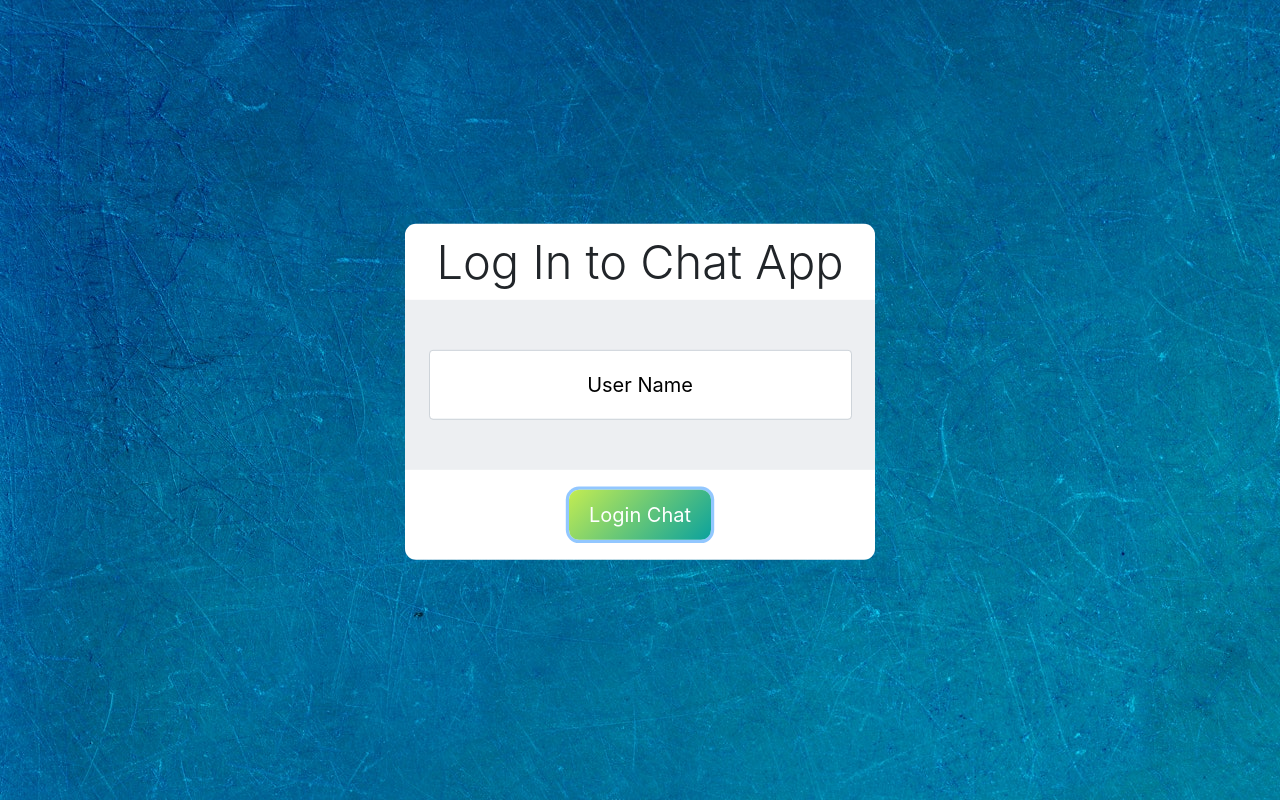
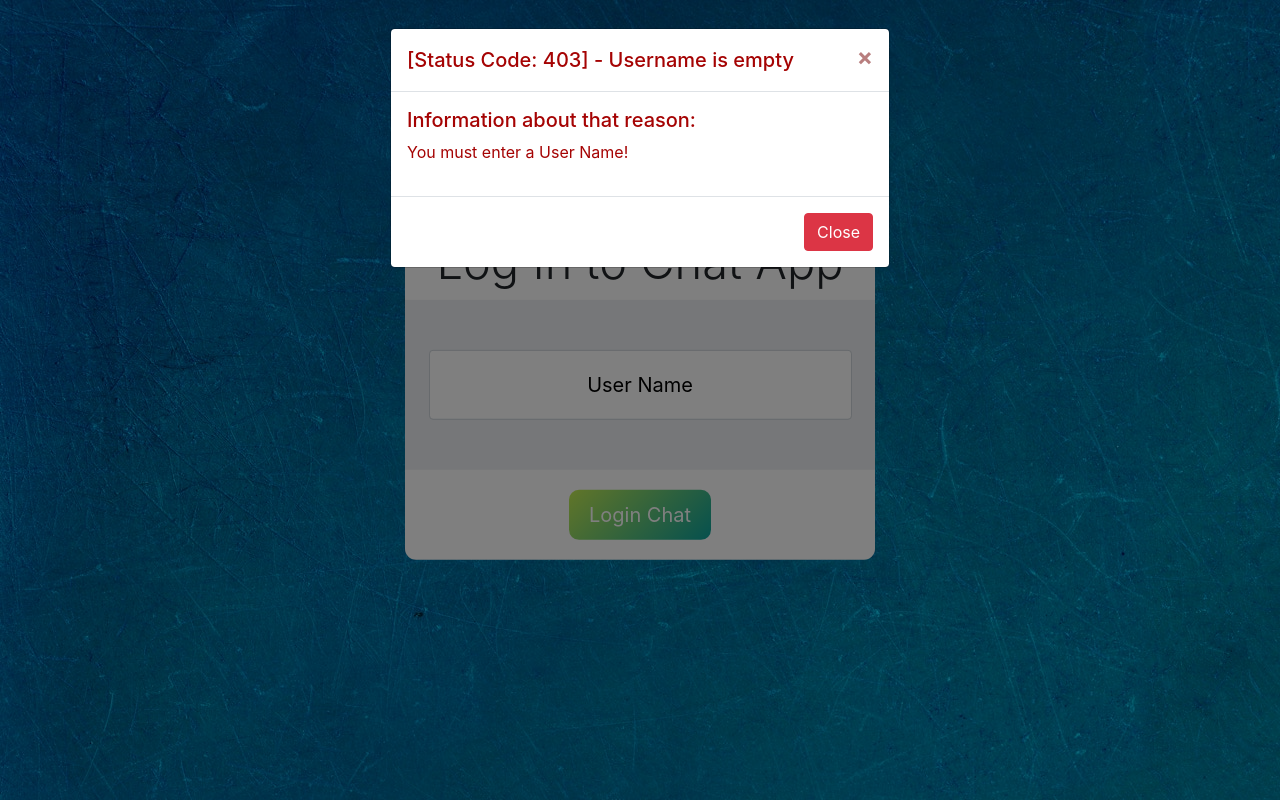
Before and after one commit to Sullivan008/NodeJS-JQuery-SocketIOChatApp, a website: page public/index.html in a window 1280 px wide. Both pictures are taken after a click on the link "Login Chat". Drawn offline with nearby package versions, Linux system fonts and the light colour scheme; no server answers.

Commit message:
Create and implement custom modal-operation.js in client.js and index.html.

```diff
--- a/public/assets/css/style.css
+++ b/public/assets/css/style.css
@@ -286,3 +286,29 @@ div#rooms>div>span:hover {
   ::-webkit-scrollbar-thumb:hover {
     background: #555;
   }
+
+/*#region MODAL STYLES */
+
+.modal-title {
+    color: #a50303;
+}
+
+.modal-body h5 {
+    color: #a50303;
+}
+
+.modal-body div p {
+    color: #a50303;
+}
+
+.close {
+    color: #730000;
+}
+
+    .close:hover,
+    .close:focus {
+        color: #6b0000;
+        text-decoration: none;
+        cursor: pointer;
+    }
+/*#endregion*/
--- a/public/assets/js/client.js
+++ b/public/assets/js/client.js
@@ -99,7 +99,10 @@ var chatClient = {
 
                 $('div.chatroom.active').animate({scrollTop: $('div.chatroom.active').prop('scrollHeight')}, 1000);
             } else {
-                alert('You must enter a User Name!');
+                modal.warningModal({
+                    StatusCode: 403,
+                    Reason: "Username is empty",
+                    Details: "You must enter a User Name!"});
             }
         });
 
@@ -145,7 +148,10 @@ var chatClient = {
 
                     event.preventDefault();
                 } else {
-                    alert('You must enter a message');
+                    modal.warningModal({
+                        StatusCode: 403,
+                        Reason: "Message is empty",
+                        Details: "You must enter a message before send it!"});
                 }
             }
         });
--- /dev/null
+++ b/public/assets/js/common/operations/modal/modal-operation.js
@@ -0,0 +1,18 @@
+var modal = {
+    warningModal: function (response, width) {
+        var bodyContent =
+            "<div>" +
+            "<h5>Information about that reason: </h5>" +
+            "<p>" + response.Details + "</p>" +
+            "</div>";
+
+        $(".modal-title").html("[Status Code: " + response.StatusCode + "] - " + response.Reason);
+        $(".modal-body").html(bodyContent);
+
+        if (width !== null && width !== undefined) {
+            $('.modal-content').css('width', width + 'px');
+        }
+
+        $("#warningModal").modal('show');
+    }
+}
--- a/public/index.html
+++ b/public/index.html
@@ -68,7 +68,25 @@
             <div id="row" class="row">
                 <div class="col-9">
                     <div class="row message-text-box">
-                        <textarea name="" id="message-text" cols="30" rows="10" class="form-control" placeholder="Write Chat Message"></textarea>
+                        <textarea id="message-text" cols="30" rows="10" class="form-control" placeholder="Write Chat Message"></textarea>
+                    </div>
+                </div>
+            </div>
+        </div>
+
+        <div class="modal fade" id="warningModal" tabindex="-1" role="dialog" aria-labelledby="warningModalLabel" aria-hidden="true">
+            <div class="modal-dialog" role="document">
+                <div class="modal-content">
+                    <div class="modal-header">
+                        <h5 class="modal-title" id="warningModalLabel">Modal title</h5>
+                        <button type="button" class="close" data-dismiss="modal" aria-label="Close">
+                            <span aria-hidden="true">&times;</span>
+                        </button>
+                    </div>
+                    <div class="modal-body">
+                    </div>
+                    <div class="modal-footer">
+                        <button type="button" class="btn btn-danger" data-dismiss="modal">Close</button>
                     </div>
                 </div>
             </div>
@@ -78,6 +96,9 @@
         <script src="https://cdnjs.cloudflare.com/ajax/libs/socket.io/2.2.0/socket.io.js"></script>
         <script src="https://code.jquery.com/jquery-3.3.1.min.js" integrity="sha256-FgpCb/KJQlLNfOu91ta32o/NMZxltwRo8QtmkMRdAu8=" crossorigin="anonymous"></script>
         <script src="https://cdnjs.cloudflare.com/ajax/libs/moment.js/2.24.0/moment.js"></script>
+        <script src="https://stackpath.bootstrapcdn.com/bootstrap/4.4.1/js/bootstrap.min.js" integrity="sha384-wfSDF2E50Y2D1uUdj0O3uMBJnjuUD4Ih7YwaYd1iqfktj0Uod8GCExl3Og8ifwB6" crossorigin="anonymous"></script>
+
+        <script src="assets/js/common/operations/modal/modal-operation.js"></script>
         <script src="assets/js/index.js"></script>
         <script src="assets/js/client.js"></script>
     </body>
```
